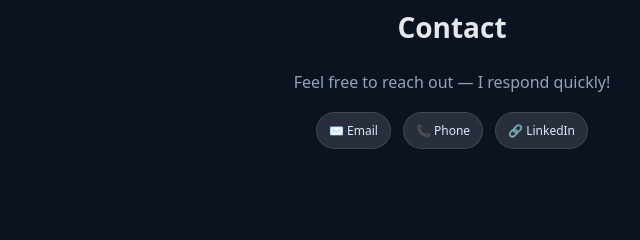
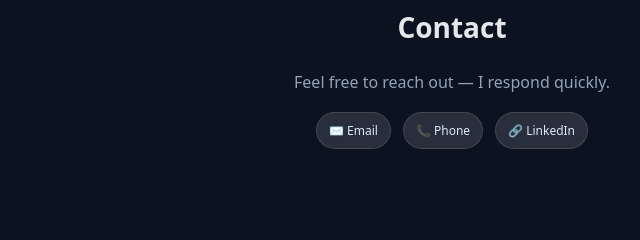
Before and after one commit to sumaiyaahmedpew/portfolio, a plain HTML site: page index.html in a window 1280 px wide. Shown: the part 4487-4727 px from the top of the page, 188-828 px from the left. Drawn offline with Linux system fonts and the light colour scheme.

Commit message:
first commit

```diff
--- a/index.html
+++ b/index.html
@@ -333,7 +333,7 @@
   <section id="contact">
     <div class="container center">
       <h2 class="section-title">Contact</h2>
-      <p class="muted">Feel free to reach out — I respond quickly!</p>
+      <p class="muted">Feel free to reach out — I respond quickly.</p>
       <div class="contact-actions">
         <a class="chip" href="mailto:sumiayapew117@gmail.com">✉️ Email</a>
         <a class="chip" href="tel:+8801998123786">📞 Phone</a>
```
